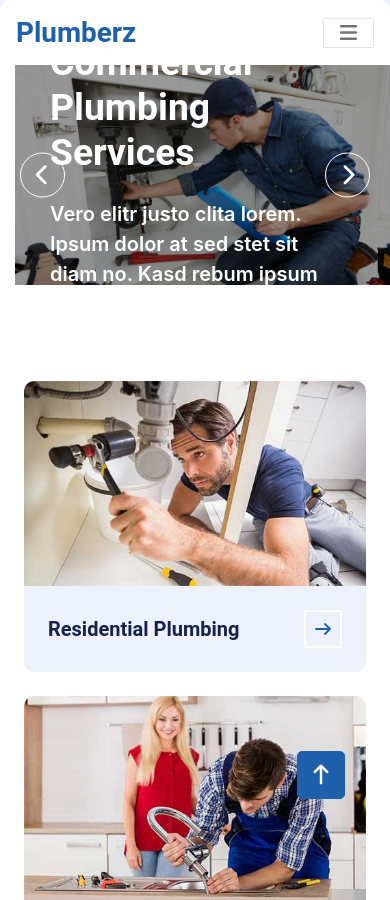
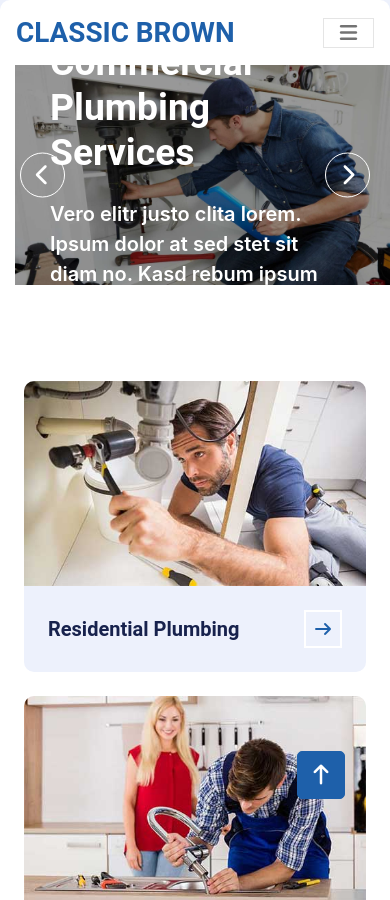
Before and after one commit to DafetiteOgaga/classic_brownline_plumbing_services, a React (Create React App) app in the folder classic_brownline_plumbing_services_website/: page / in a window 390 px wide. Shown: the top 900 px of the page. Built offline with nearby package versions, Linux system fonts and the light colour scheme.

Commit message:
index.js: fixed website name for small screens

```diff
--- a/classic_brownline_plumbing_services_website/src/components/index.js
+++ b/classic_brownline_plumbing_services_website/src/components/index.js
@@ -339,7 +339,7 @@ function Index() {
             <div className={`container-fluid nav-bar bg-light ${isSticky ? 'sticky-top shadow' : ''}`}>
                 <nav className={`navbar navbar-expand-lg navbar-light bg-white p-3 py-lg-0 px-lg-4 ${isSticky ? '' : 'border-tl-radius-10 border-tr-radius-10'}`}>
                     <a href="##" className="navbar-brand d-flex align-items-center m-0 p-0 d-lg-none">
-                        <h1 className="text-primary m-0">Plumberz</h1>
+                        <h1 className="text-primary m-0 text-uppercase">Classic Brown</h1>
                     </a>
                     <button className="navbar-toggler" type="button" data-bs-toggle="collapse" data-bs-target="#navbarCollapse">
                         <span className="fa fa-bars"></span>
```
